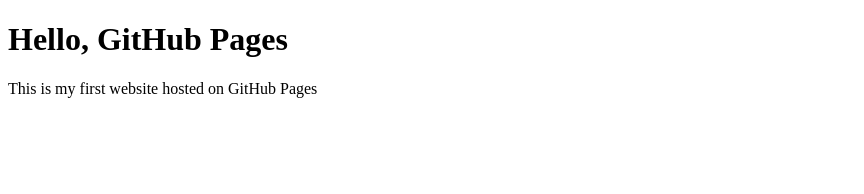
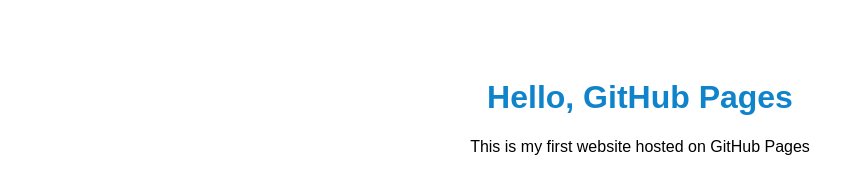
Before and after one commit to rumah-bit/percobaangit, a plain HTML site: page index.html in a window 1280 px wide. Shown: the whole page, without its empty margins (0-864 px from the left). Drawn offline with Linux system fonts and the light colour scheme.

Commit message:
kembali p3

```diff
--- a/index.html
+++ b/index.html
@@ -4,6 +4,10 @@
     <meta charset="UTF-8">
     <meta name="viewport" content="width=device-width, initial-scale=1.0">
     <title>Percobaan Git Nafisa</title>
+    <style>
+        body { font-family: Arial; text-align: center; padding: 50px; }
+        h1 { color: #1084cb; }
+    </style>
 </head>
 <body>
     <h1>Hello, GitHub Pages</h1>
```
